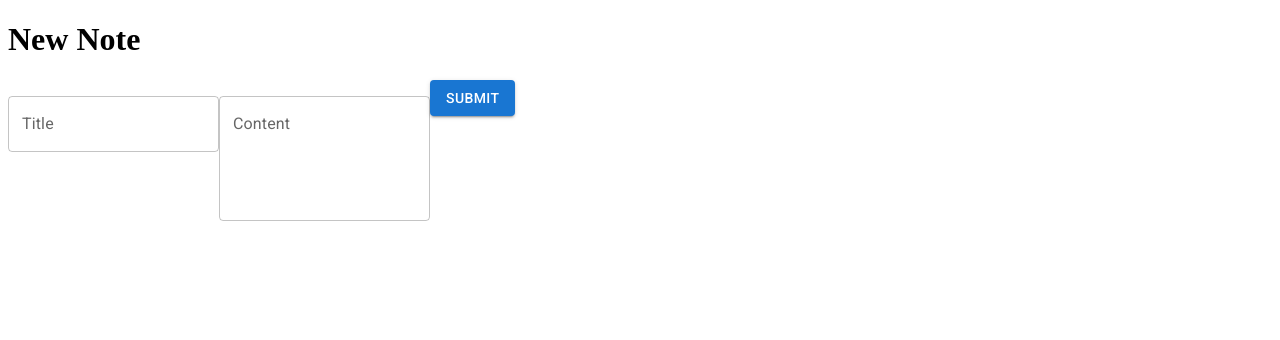
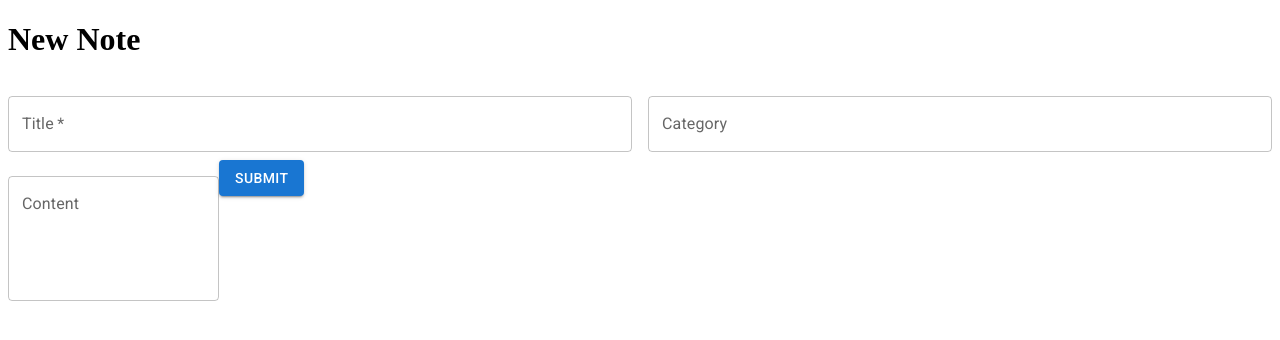
Before and after one commit to tomasesquivelgc/Note-Taking-App, a React (Vite) app: page /new in a window 1280 px wide. Shown: the top 340 px of the page. Built offline with nearby package versions, Linux system fonts and the light colour scheme.

Commit message:
add tags selector

```diff
--- a/src/components/NoteForm.tsx
+++ b/src/components/NoteForm.tsx
@@ -1,17 +1,47 @@
-import { Box, TextField, Button } from "@mui/material"
+import React, { useState, FormEvent } from 'react';
+import { Box, TextField, Button, Grid, Autocomplete } from '@mui/material';
 
-export function NoteForm() {
-  const handleSubmit = (event: React.FormEvent) => {
-    event.preventDefault()
-    console.log("Form submitted")
-  }
+export function NoteForm(): JSX.Element {
+  const [tags, setTags] = useState<string[]>([]);
+
+  const handleSubmit = (event: FormEvent<HTMLFormElement>): void => {
+    event.preventDefault();
+    console.log('Form submitted');
+    console.log('Tags:', tags);
+  };
+
   return (
-    <Box component="form">
-      <TextField
-        label="Title"
-        variant="outlined"
-        margin="normal"
-      />
+    <Box component="form" onSubmit={handleSubmit}>
+      <Grid container spacing={2}>
+        <Grid item xs={6}>
+          <TextField
+            label="Title"
+            variant="outlined"
+            fullWidth
+            margin="normal"
+            required
+          />
+        </Grid>
+        <Grid item xs={6}>
+          <Autocomplete
+            multiple
+            freeSolo
+            id="note-tags"
+            options={["Personal", "Work", "Others"]}
+            onChange={(event, value) => setTags(value)}
+            renderInput={(params) => (
+              <TextField
+                {...params}
+                label="Category"
+                variant="outlined"
+                margin="normal"
+                fullWidth
+              />
+            )}
+          />
+        </Grid>
+      </Grid>
+
       <TextField
         label="Content"
         variant="outlined"
@@ -22,10 +52,9 @@ export function NoteForm() {
       <Button
         type="submit"
         variant="contained"
-        onClick={handleSubmit}
       >
         Submit
       </Button>
     </Box>
-  )
+  );
 }
```
